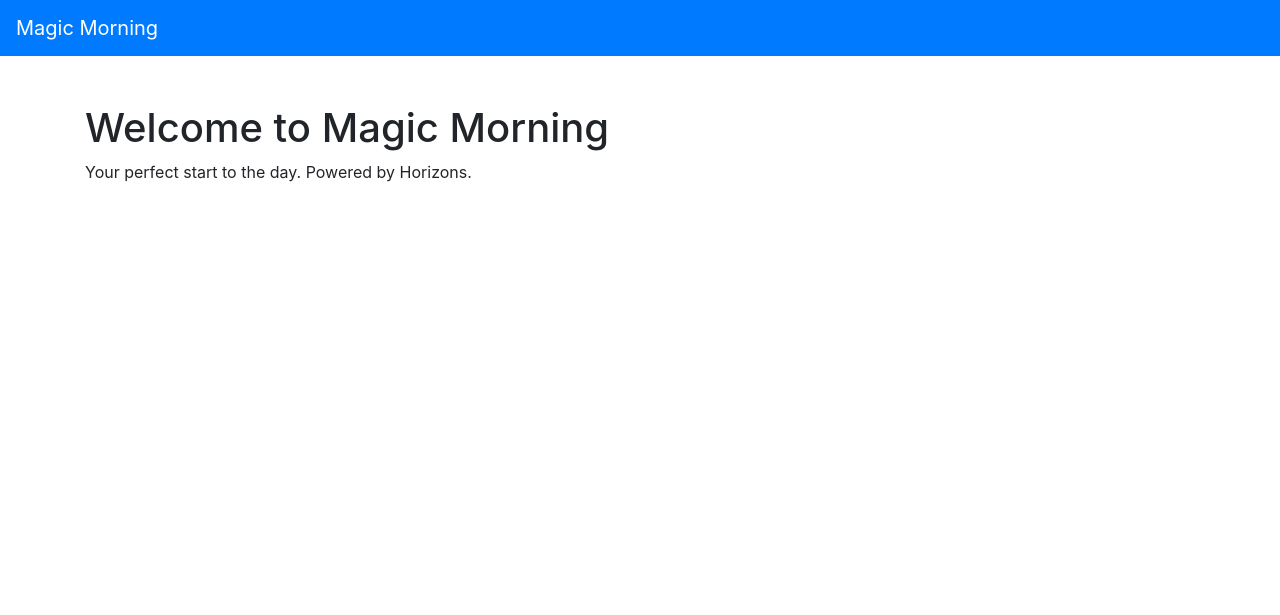
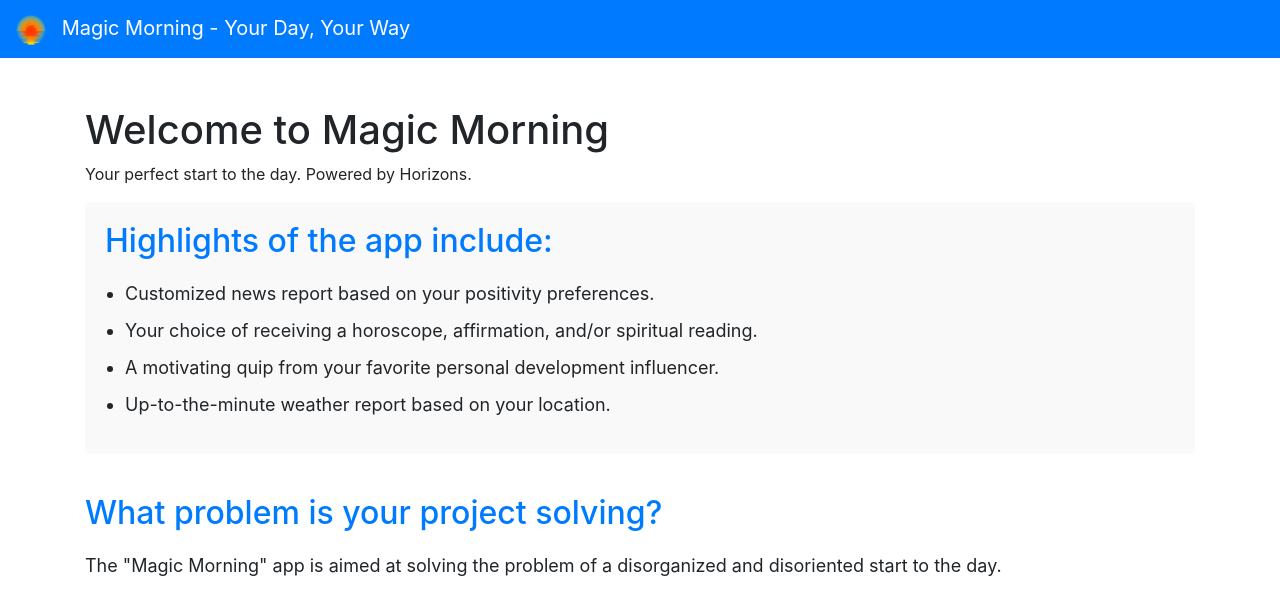
Before and after one commit to annelucie-uk/hello-world, a Flask app: template templates/index.html in a window 1280 px wide. Shown: the top 615 px of the page. Run offline with Flask 3, Linux system fonts and the light colour scheme; the template is opened without the code that fills it, so the values that code supplies are empty; some libraries are stand-ins or nearby versions.

Commit message:
First time utilising the styles.css page. Filling in the index page to make it look more welcoming and informative. Added logo and header.

```diff
--- a/static/style.css
+++ b/static/style.css
@@ -0,0 +1,33 @@
+.features h2,
+.problem-solution h2 {
+    color: #007bff;
+    margin-bottom: 20px;
+}
+
+.features li,
+.problem-solution p {
+    font-size: 18px;
+    line-height: 1.5;
+    margin-bottom: 10px;
+}
+
+.features {
+    background: #f9f9f9;
+    padding: 20px;
+    border-radius: 5px;
+}
+
+.problem-solution {
+    margin-top: 40px;
+}
+
+.navbar-brand img {
+    width: 30px;
+    height: 30px;
+    margin-right: 10px;
+}
+
+.features ul {
+    list-style-type: disc;
+    padding-left: 20px;
+}
--- a/templates/index.html
+++ b/templates/index.html
@@ -1,5 +1,6 @@
 <!DOCTYPE html>
 <html lang="en">
+
 <head>
     <meta charset="UTF-8">
     <meta name="viewport" content="width=device-width, initial-scale=1.0">
@@ -7,17 +8,35 @@
     <link href="https://stackpath.bootstrapcdn.com/bootstrap/4.3.1/css/bootstrap.min.css" rel="stylesheet">
     <link rel="stylesheet" href="{{ url_for('static', filename='style.css') }}">
 </head>
+
 <body>
     <header class="navbar navbar-dark bg-primary">
-        <a class="navbar-brand" href="#">Magic Morning</a>
+        <a class="navbar-brand" href="/">
+            <img src="{{ url_for('static', filename='logo.png') }}" alt="Magic Morning">
+            Magic Morning - Your Day, Your Way
+        </a>
     </header>
     <main class="container mt-5">
         <h1>Welcome to Magic Morning</h1>
         <p>Your perfect start to the day. Powered by Horizons.</p>
-        <!-- More Content Here -->
+        <section class="features">
+            <h2>Highlights of the app include:</h2>
+            <ul>
+                <li>Customized news report based on your positivity preferences.</li>
+                <li>Your choice of receiving a horoscope, affirmation, and/or spiritual reading.</li>
+                <li>A motivating quip from your favorite personal development influencer.</li>
+                <li>Up-to-the-minute weather report based on your location.</li>
+            </ul>
+        </section>
+        <section class="problem-solution">
+            <h2>What problem is your project solving?</h2>
+            <p>The "Magic Morning" app is aimed at solving the problem of a disorganized and disoriented start to the day.</p>
+        </section>
+        <!-- Other Sections Here -->
     </main>
     <script src="https://code.jquery.com/jquery-3.3.1.slim.min.js"></script>
     <script src="https://cdnjs.cloudflare.com/ajax/libs/popper.js/1.14.7/umd/popper.min.js"></script>
     <script src="https://stackpath.bootstrapcdn.com/bootstrap/4.3.1/js/bootstrap.min.js"></script>
 </body>
+
 </html>
```
Also changed, not shown: static/logo.png (added).
